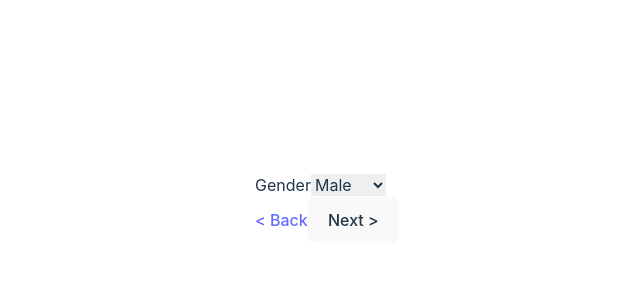
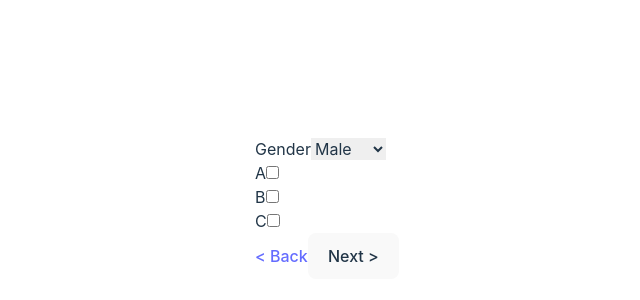
Before and after one commit to viet34tqc/react-coding-exercices, a React (Vite) app: page /step2 in a window 1280 px wide. Shown: the part 192-492 px from the top of the page, without its empty margins (313-953 px from the left). Built offline with nearby package versions, Linux system fonts and the light colour scheme.

Commit message:
Update checkbox field

```diff
--- a/src/MultiStepForm/Result.tsx
+++ b/src/MultiStepForm/Result.tsx
@@ -3,15 +3,15 @@ import { useMultiFormContext } from './FormContext';
 
 const Result = () => {
 	const {
-		formData: { firstName, email, gender },
+		formData: { firstName, email, gender, cities },
 	} = useMultiFormContext();
 	return (
 		<>
 			<ul>
 				<li>firstName: {firstName}</li>
-
 				<li>email: {email}</li>
 				<li>gender: {gender}</li>
+				<li>cities: {cities?.length > 0 && cities.join(', ')}</li>
 			</ul>
 			<Button to="/step2">&lt; Back</Button>
 		</>
--- a/src/MultiStepForm/Step2.tsx
+++ b/src/MultiStepForm/Step2.tsx
@@ -1,6 +1,7 @@
 import { FormProvider, useForm } from 'react-hook-form';
 import { useNavigate } from 'react-router-dom';
 import { Button } from '../ui/Button';
+import CheckboxField from '../ui/FormFields/CheckBoxField/CheckBoxField';
 import { FieldError } from '../ui/FormFields/FieldError';
 import { FormControl } from '../ui/FormFields/FormControl';
 import { Label } from '../ui/FormFields/Label';
@@ -9,6 +10,7 @@ import { useMultiFormContext } from './FormContext';
 
 export type Step2FormData = {
 	gender: string;
+	cities: string[];
 };
 
 const Step2 = () => {
@@ -16,6 +18,7 @@ const Step2 = () => {
 	const methods = useForm<Step2FormData>({
 		defaultValues: {
 			gender: formData.gender,
+			cities: formData.cities,
 		},
 	});
 	const { register, handleSubmit } = methods;
@@ -38,6 +41,20 @@ const Step2 = () => {
 							]}
 							{...register('gender', { required: true })}
 						/>
+						<div className="flex gap-8">
+							<FormControl className="items-center">
+								<Label htmlFor="A">A</Label>
+								<CheckboxField id="A" {...register('cities')} value="A" />
+							</FormControl>
+							<FormControl className="items-center">
+								<Label htmlFor="B">B</Label>
+								<CheckboxField id="B" {...register('cities')} value="B" />
+							</FormControl>
+							<FormControl className="items-center">
+								<Label htmlFor="C">C</Label>
+								<CheckboxField id="C" {...register('cities')} value="C" />
+							</FormControl>
+						</div>
 						<FieldError name="gender" />
 					</FormControl>
 					<div className="flex justify-between gap-4">
--- /dev/null
+++ b/src/ui/FormFields/CheckBoxField/CheckBoxField.tsx
@@ -0,0 +1,24 @@
+import clsx from 'clsx';
+import { ComponentPropsWithoutRef, forwardRef } from 'react';
+
+type Props = ComponentPropsWithoutRef<'input'>;
+
+const CheckboxField = forwardRef<HTMLInputElement, Props>(
+	({ className = '', ...props }, ref) => {
+		return (
+			<input
+				type="checkbox"
+				className={clsx(
+					'flex h-10 w-full rounded-md border border-slate-300 bg-transparent py-2 px-3 text-sm placeholder:text-slate-400 disabled:cursor-not-allowed disabled:opacity-50 dark:border-slate-700 dark:text-slate-50 dark:focus:ring-slate-400 dark:focus:ring-offset-slate-900',
+					className
+				)}
+				ref={ref}
+				{...props}
+			/>
+		);
+	}
+);
+
+CheckboxField.displayName = 'CheckboxField';
+
+export default CheckboxField;
```
